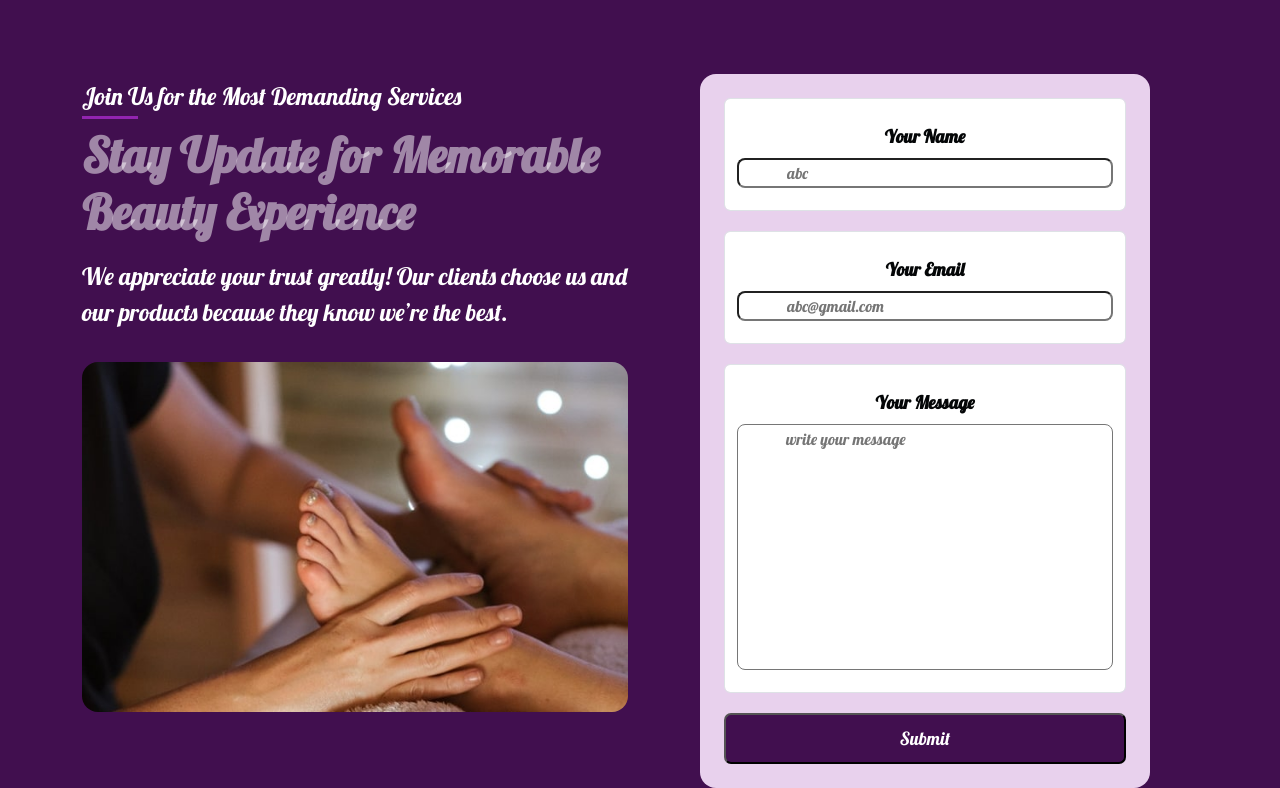
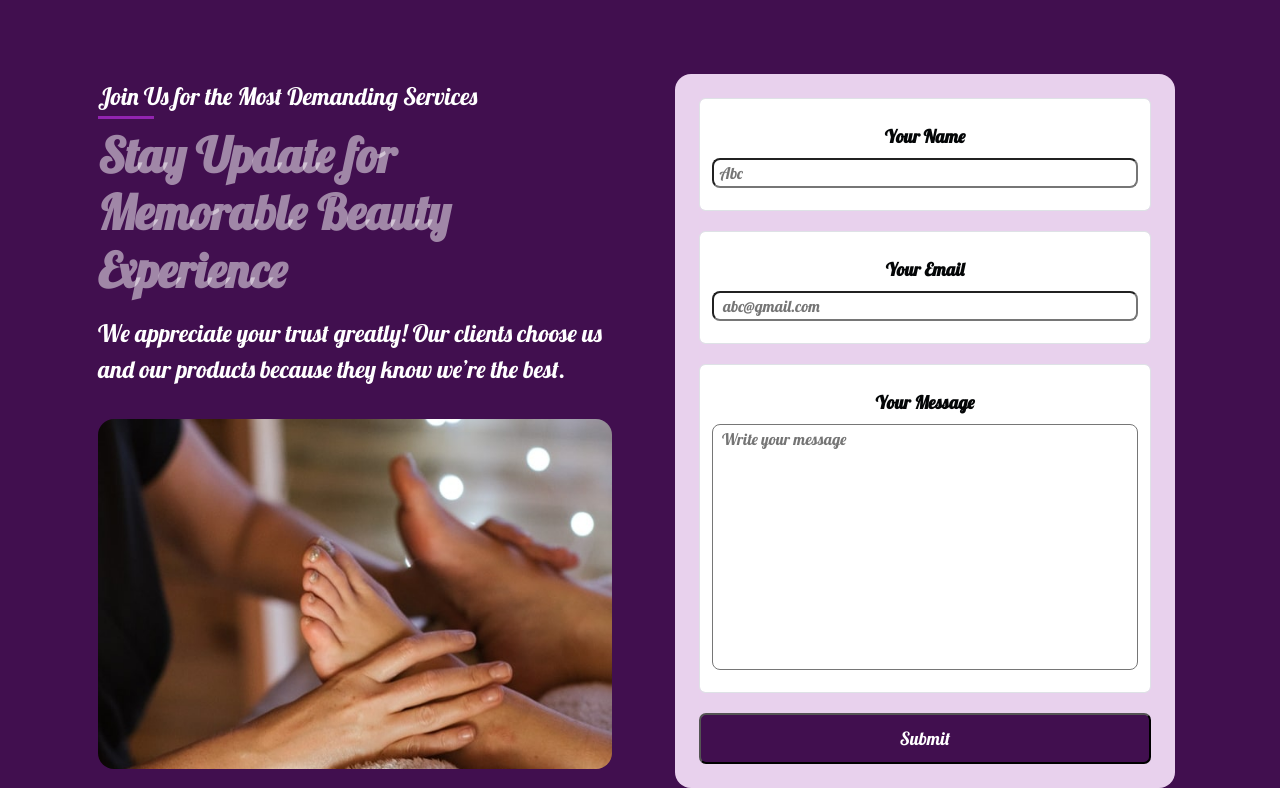
Before and after one commit to ummehabibasayma18/Spa-Salon, a plain HTML site: page index.html in a window 1280 px wide. Shown: the part 4182-4970 px from the top of the page. Drawn offline with nearby package versions, Linux system fonts and the light colour scheme.

Commit message:
edit conntact section

```diff
--- a/index.html
+++ b/index.html
@@ -348,7 +348,7 @@
 
       <div class="col-lg-4">
 
-        <div class=" mb-5 gallery-item w-100">
+        <div class=" gallery-item w-100">
           <img src="asset/img/AdobeStock_A3.jpeg" class="w-100 rounded-3" alt="">
           <div class="gallery d-flex justify-content-between rounded-pill bg-secondary p-2">
             <h2 class=" text-white fs-5">Click Here</h2>
@@ -403,13 +403,12 @@
  </section>
  <!-- Special Offer section end  -->
  <!-- contact section start -->
-
-<section class="popular-section bg-secondary px-5 py-5 " id="contact">
+<section class="popular-section bg-secondary py-5 " id="contact">
   <div class="container ">
      <div class=" mt-5 pb-5">
       <div class="row">
         <div class="col-lg-6">
-           <div class="popular-inner mb-5 mb-lg-0">
+           <div class="popular-inner mb-5 mb-lg-0 px-3">
                 <div>
                   <h4 class="fw-2 pt-2 Popular-tittle text-white">Join Us for the Most Demanding Services</h4>
                   <h1 class="fw-bold display-5 pt-2 text-white-50">Stay Update for Memorable Beauty Experience</h1>
@@ -422,24 +421,24 @@
 
         </div>
         <div class="col-lg-6">
-          <div class="container text-primary  px-5 ">
+          <div class="container text-primary">
             <form action=""  onsubmit="handleForm(event)" class="text-center p-4 bg-primary rounded-4 ">
               <div class="form-control pt-4  ">
                 <label for="name" >Your Name</label>
-                <input type="text" name="name" id="name" placeholder="abc" value="" class="rounded-3 px-5"/>
+                <input type="text" name="name" id="name" placeholder=" Abc" value="" class="rounded-3 "/>
                 <p></p>
               </div>
 
               <div class="form-control pt-4  ">
                 <label for="email" >Your Email</label>
-                <input type="email"  name="email" id="email" placeholder="abc@gmail.com"  value="" class="rounded-3 px-5"/>
+                <input type="email"  name="email" id="email" placeholder="  abc@gmail.com"  value="" class="rounded-3 "/>
                 <p></p>
               </div>
 
 
               <div class="form-control  pt-4  ">
                 <label for="name" >Your Message</label>
-                <textarea   name="Massage" id="massage" cols="30" rows="10" placeholder="write your message" value="" class="rounded-3 px-5"></textarea>
+                <textarea   name="Massage" id="massage" cols="30" rows="10" placeholder="  Write your message" value="" class="rounded-3 "></textarea>
 
                 <p></p>
               </div>
@@ -455,8 +454,6 @@
 
 </section>
 <!-- contact section end -->
-
-
  <!-- footer top section start  -->
  <section class="footer-top">
   <div class="row g-2 py-3 bg-primary px-5">
```
